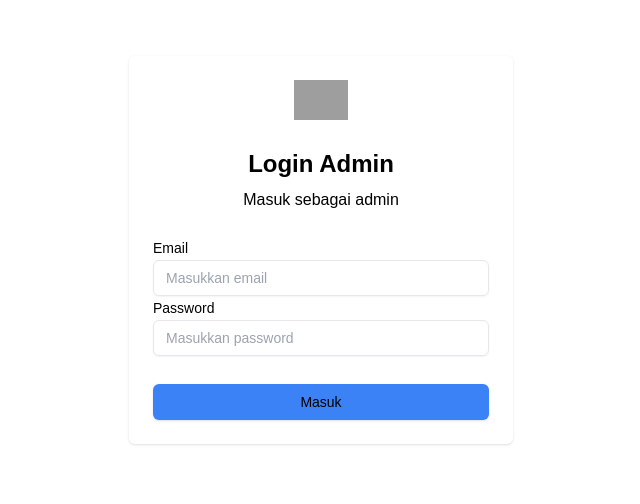
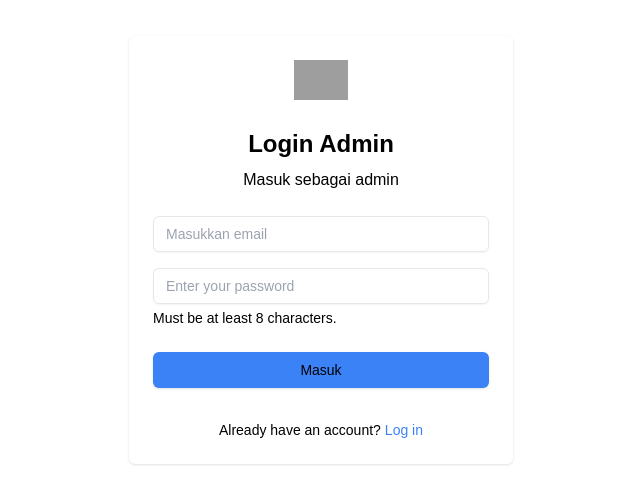
Before and after one commit to dqmirr/tplm, a Next.js app: page /login in a window 1280 px wide. Shown: the part 150-654 px from the top of the page, without its empty margins (319-959 px from the left). Built offline with nearby package versions, Linux system fonts and the light colour scheme; grey boxes are pictures that could not be loaded.

Commit message:
Revert "add logout on sidebar and modified supabase middleware"
This reverts commit d32fec605a1b1476bb1fafd15b6c2cc804469ff5.

```diff
--- a/app/globals.css
+++ b/app/globals.css
@@ -54,10 +54,6 @@ body {
     --sidebar-border: 220 13% 91%;
     --sidebar-ring: 217.2 91.2% 59.8%;
   }
-
-  ul, li{
-    list-style: none;
-  }
   /* .dark {
     --background: 0 0% 3.9%;
     --foreground: 0 0% 98%;
--- a/app/login/page.tsx
+++ b/app/login/page.tsx
@@ -1,46 +1,14 @@
 // import { FcGoogle } from "react-icons/fc";
-"use client"
 
 import { Button } from "@/components/ui/button";
 import { Input } from "@/components/ui/input";
 import { login } from "./actions";
-import { useForm } from "@tanstack/react-form";
-import { supabase } from "@/utils/supabase/client";
-import { Label } from "@/components/ui/label";
-import { useRouter } from "next/navigation";
 
 export default function Login () {
-const router = useRouter();
-const form = useForm({
-  defaultValues:{
-    email:'',
-    password:''
-  },
-
-  onSubmit:async({value})=>{
-    try {
-      const { error } = await supabase.auth.signInWithPassword(value);
-      router.push('/dashboard/hero');
-    } catch (error) {
-      form.reset()
-      console.log(error)
-    }
-
-  },
-  onSubmitInvalid:()=> (<p>Email atau password salah</p>)
-
-})
-
   return (
     <section className="flex h-screen w-full items-center justify-center px-4 py-32">
       <div className="container">
-        <form
-        onSubmit={(e) => {
-          e.preventDefault();
-          e.stopPropagation();
-          form.handleSubmit();
-        }}
-        >
+        <form>
 
         <div className="flex flex-col gap-4">
           <div className="mx-auto w-full max-w-sm rounded-md p-6 shadow">
@@ -56,56 +24,30 @@ const form = useForm({
               </p>
             </div>
             <div>
-            <form.Field
-            name="email"
-            validators={{
-              onChange: ({ value }) =>
-                !value
-                  ? "Email tidak boleh kosong"
-                  : value.length < 3
-                  ? "Tidak boleh kurang dari 3 karakter"
-                  : undefined,
-            }}
-            children={(field) => (
-              <div>
-              <Label >Email</Label>
-              <Input id={field.name} type="email" name={field.name} placeholder="Masukkan email" required onChange={(e) => field.handleChange(e.target.value)}/>
-              </div>
-            )}
-            />
-
               <div className="grid gap-4">
-
-            <form.Field
-            name="password"
-            validators={{
-              onChange: ({ value }) =>
-                !value
-                  ? "Password tidak boleh kosong"
-                  : value.length < 3
-                  ? "Tidak boleh kurang dari 3 karakter"
-                  : undefined,
-            }}
-            children={(field) => (
-              <div>
-                <Label>Password</Label>
+                <Input id="email" type="email" name="email" placeholder="Masukkan email" required />
+                <div>
                   <Input
-                  id={field.name}
+                  id="password"
                   type="password"
-                  name={field.name}
-                  placeholder="Masukkan password"
-                  onChange={(e) => field.handleChange(e.target.value)}
+                  name="password"
+                    placeholder="Enter your password"
                     required
                   />
-{field.state.meta.errors ? (
-                <p className="mt-1 text-sm text-muted-foreground">{field.state.meta.errors.join(",")}</p>
-              ) : null}
+                  <p className="mt-1 text-sm text-muted-foreground">
+                    Must be at least 8 characters.
+                  </p>
                 </div>
-            )}
-            />
-                <Button type="submit" className="mt-2 w-full font-white">
+                <Button type="submit" formAction={login} className="mt-2 w-full font-white">
                   Masuk
                 </Button>
+
+              </div>
+              <div className="mx-auto mt-8 flex justify-center gap-1 text-sm text-muted-foreground">
+                <p>Already have an account?</p>
+                <a href="#" className="font-medium text-primary">
+                  Log in
+                </a>
               </div>
             </div>
           </div>
--- a/components/home/footer.tsx
+++ b/components/home/footer.tsx
@@ -1,7 +1,6 @@
 import { supabase } from "@/utils/supabase/client";
 import { useQuery } from "@tanstack/react-query"
-import { Facebook, Instagram, Mail, MapPin, Phone } from  "lucide-react"
-import Whatsapp from "@/public/whatsapp-svgrepo-com.svg"
+import { Mail, MapPin, Phone } from  "lucide-react"
 
 export default function Footer (){
 
@@ -40,16 +39,6 @@ export default function Footer (){
       </li>
     </ul>
   </div>
-
-  <div>
-  <span className="text-bold text-lg">Sosial Media Kami</span>
-  <Facebook href="https://facebook.com/komeng.anglo/" />
-  <a href="https://wa.me/">
-  <Whatsapp />
-  </a>
-  <Instagram href="https://instagram.com/iwake_lukman_beji" />
-  </div>
-
   <div className="mapouter col-start-4">
   <div className="gmap_canvas">
     <iframe
--- a/components/home/sellers.tsx
+++ b/components/home/sellers.tsx
@@ -8,8 +8,8 @@ import { supabase } from "@/utils/supabase/client";
 import { Penjual } from "@/app/dashboard/penjual/columns";
 
 export default function Sellers () {
-  const [selectedSeller, setSelectedSeller] = useState<string | null>();
-  const [ sellersData, setSellersData ] = useState<Penjual[] | null>();
+  const [selectedSeller, setSelectedSeller] = useState<any>();
+  const [ sellersData, setSellersData ] = useState<any[] | null>();
   const [ avatar, setAvatar ] = useState<string>();
 
   async function getPenjualFn(){
--- a/components/nav-user.tsx
+++ /dev/null
@@ -1,92 +0,0 @@
-"use client"
-
-import {
-  BadgeCheck,
-  Bell,
-  ChevronsUpDown,
-  CreditCard,
-  LogOut,
-  Sparkles,
-} from "lucide-react"
-
-import {
-  Avatar,
-  AvatarFallback,
-  AvatarImage,
-} from "@/components/ui/avatar"
-import {
-  DropdownMenu,
-  DropdownMenuContent,
-  DropdownMenuGroup,
-  DropdownMenuItem,
-  DropdownMenuLabel,
-  DropdownMenuSeparator,
-  DropdownMenuTrigger,
-} from "@/components/ui/dropdown-menu"
-import {
-  SidebarMenu,
-  SidebarMenuButton,
-  SidebarMenuItem,
-  useSidebar,
-} from "@/components/ui/sidebar"
-import { Button } from "./ui/button"
-import { supabase } from "@/utils/supabase/client"
-import { redirect } from "next/navigation"
-
-export function NavUser() {
-  const { isMobile } = useSidebar()
-
-  return (
-    <SidebarMenu>
-      <SidebarMenuItem>
-        <DropdownMenu>
-          <DropdownMenuTrigger asChild>
-            <SidebarMenuButton
-              size="lg"
-              className="data-[state=open]:bg-sidebar-accent data-[state=open]:text-sidebar-accent-foreground"
-            >
-              <Avatar className="h-8 w-8 rounded-lg">
-                <AvatarImage src="" alt="avatar" />
-                <AvatarFallback className="rounded-lg">CN</AvatarFallback>
-              </Avatar>
-              <div className="grid flex-1 text-left text-sm leading-tight">
-                <span className="truncate font-semibold">Admin</span>
-                <span className="truncate text-xs">admin@admin.com</span>
-              </div>
-              <ChevronsUpDown className="ml-auto size-4" />
-            </SidebarMenuButton>
-          </DropdownMenuTrigger>
-          <DropdownMenuContent
-            className="w-[--radix-dropdown-menu-trigger-width] min-w-56 rounded-lg bg-white"
-            side={isMobile ? "bottom" : "right"}
-            align="end"
-            sideOffset={4}
-          >
-            <DropdownMenuLabel className="p-0 font-normal">
-              <div className="flex items-center gap-2 px-1 py-1.5 text-left text-sm">
-                <Avatar className="h-8 w-8 rounded-lg">
-                  <AvatarImage src="" alt="" />
-                  <AvatarFallback className="rounded-lg">CN</AvatarFallback>
-                </Avatar>
-                <div className="grid flex-1 text-left text-sm leading-tight">
-                  <span className="truncate font-semibold">Admin</span>
-                  <span className="truncate text-xs">admin@admin.com</span>
-                </div>
-              </div>
-              </DropdownMenuLabel>
-            <DropdownMenuSeparator />
-            <DropdownMenuItem>
-              <Button type="button" onClick={async ()=> {
-                await supabase.auth.signOut();
-                redirect('/login')
-                }}>
-              <LogOut />
-              Log out
-            </Button>
-            </DropdownMenuItem>
-          </DropdownMenuContent>
-        </DropdownMenu>
-      </SidebarMenuItem>
-    </SidebarMenu>
-  )
-}
--- a/utils/supabase/middleware.ts
+++ b/utils/supabase/middleware.ts
@@ -40,7 +40,7 @@ export async function updateSession(request: NextRequest) {
   if (
     !user
     &&
-    request.nextUrl.pathname.startsWith('/dashboard')
+    request.nextUrl.pathname.startsWith('/dashboardasdas')
   ) {
     // no user, potentially respond by redirecting the user to the login page
     const url = request.nextUrl.clone()
```
Also changed, not shown: components/app-sidebar.tsx (+25 -27 lines), app/dashboard/produk/page.tsx (deleted), app/dashboard/tambah_produk/page.tsx (deleted), public/whatsapp-svgrepo-com.svg (deleted).
